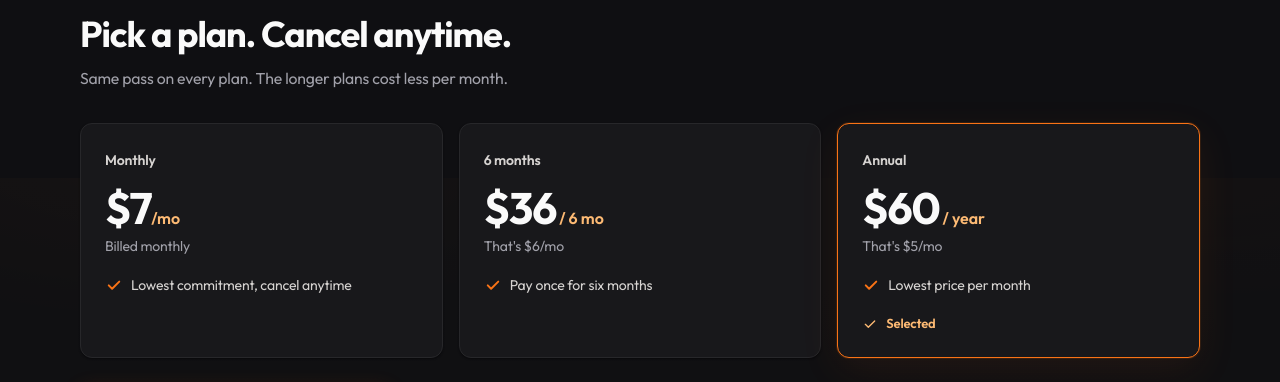
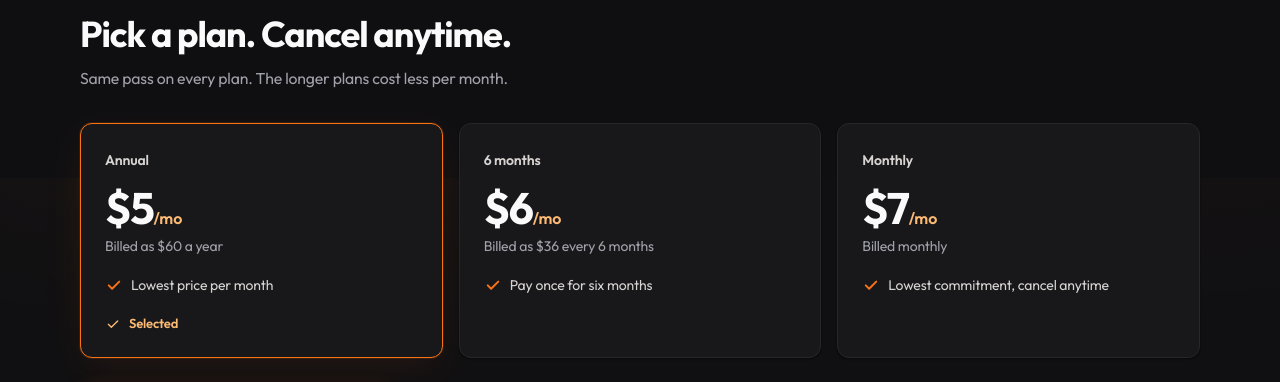
Before and after one commit to 2D-Ramon/gorditopass, a Next.js app: page / in a window 1280 px wide. Shown: the part 3022-3404 px from the top of the page. Built offline with nearby package versions, Linux system fonts and the light colour scheme; no server answers.

Commit message:
Show plans by monthly cost, lowest first: annual $5, then 6 months, then monthly.

```diff
--- a/src/components/home/content.ts
+++ b/src/components/home/content.ts
@@ -27,6 +27,9 @@ type PlanCopy = {
   bullets: string[];
 };
 
+/** Home plans: lowest monthly cost first. */
+const PLAN_ORDER: MembershipPlan["id"][] = ["annual", "six_month", "monthly"];
+
 const PLAN_COPY: Record<string, PlanCopy> = {
   monthly: {
     sub: () => "Billed monthly",
@@ -34,13 +37,13 @@ const PLAN_COPY: Record<string, PlanCopy> = {
     bullets: ["Lowest commitment, cancel anytime"],
   },
   six_month: {
-    sub: (p) => `That's ${money(monthlyRate(p))}/mo`,
-    drawer: (p) => `${money(monthlyRate(p))}/mo, billed every six months`,
+    sub: (p) => `Billed as ${money(p.priceUsd)} every 6 months`,
+    drawer: (p) => `${money(p.priceUsd)}, billed every six months`,
     bullets: ["Pay once for six months"],
   },
   annual: {
-    sub: (p) => `That's ${money(monthlyRate(p))}/mo`,
-    drawer: (p) => `${money(monthlyRate(p))}/mo, billed yearly`,
+    sub: (p) => `Billed as ${money(p.priceUsd)} a year`,
+    drawer: (p) => `${money(p.priceUsd)}, billed yearly`,
     bullets: ["Lowest price per month"],
   },
 };
@@ -57,24 +60,21 @@ export type HomePlan = {
   bullets: string[];
 };
 
-function unitFor(months: number) {
-  if (months === 1) return "/mo";
-  if (months === 12) return " / year";
-  return ` / ${months} mo`;
-}
-
-export const HOME_PLANS: HomePlan[] = MEMBERSHIP_PLANS.map((p) => {
+export const HOME_PLANS: HomePlan[] = [...MEMBERSHIP_PLANS]
+  .sort((a, b) => PLAN_ORDER.indexOf(a.id) - PLAN_ORDER.indexOf(b.id))
+  .map((p) => {
     const copy = PLAN_COPY[p.id] ?? {
       sub: () => "",
       drawer: () => "",
       bullets: p.bullets ?? [],
     };
+    const perMonth = `${money(monthlyRate(p))}/mo`;
     return {
       id: p.id,
       label: p.name,
-    price: money(p.priceUsd),
-    unit: unitFor(p.months),
-    perMonth: `${money(monthlyRate(p))}/mo`,
+      price: money(monthlyRate(p)),
+      unit: "/mo",
+      perMonth,
       best: p.id === "annual",
       sub: copy.sub(p),
       drawer: copy.drawer(p),
```
Lines whose indentation alone changed are shown as unchanged.
